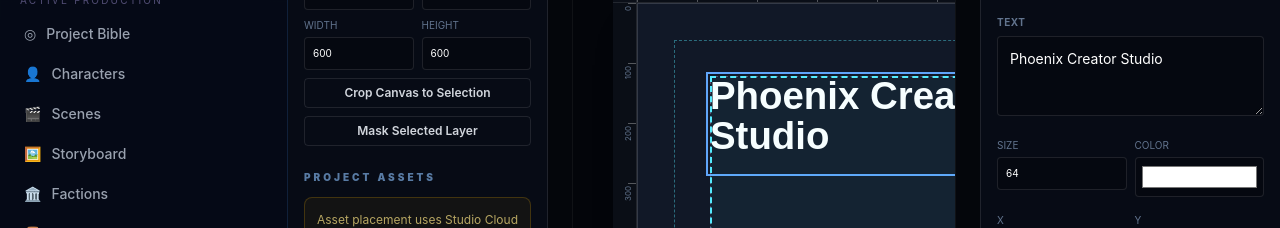
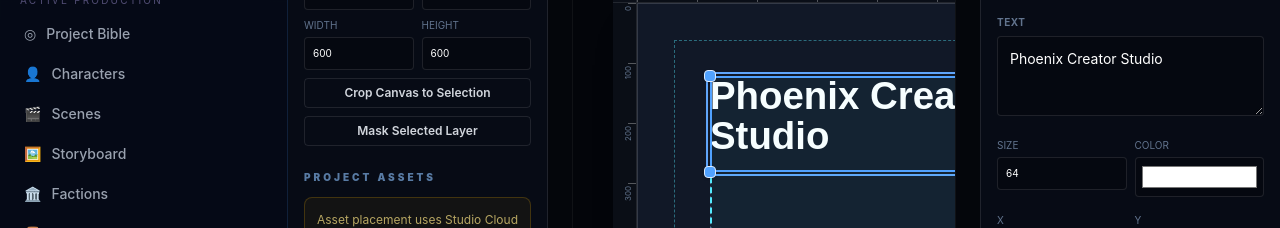
Before and after one commit to Bboy9090/SagaArchitect, a Next.js app: page /universe/1/image in a window 1280 px wide. Both pictures are taken after a click on the button "Text". Shown: the part 287-515 px from the top of the page. Built offline with nearby package versions, Linux system fonts and the light colour scheme.

Commit message:
Add direct on-canvas layer move and resize controls
* feat(media): add direct move and resize layer controls

* feat(image): enable direct layer drag and resize

* feat(design): enable direct layer drag and resize

* fix(media): use direct resize pointer handler

```diff
--- a/src/app/universe/[id]/design/page.tsx
+++ b/src/app/universe/[id]/design/page.tsx
@@ -7,6 +7,7 @@ import { Button } from '@/components/ui/Button';
 import { Spinner } from '@/components/ui/Spinner';
 import { MediaViewportToolbar } from '@/components/media/MediaViewportToolbar';
 import { MediaRulers } from '@/components/media/MediaRulers';
+import { LayerTransformControls } from '@/components/media/LayerTransformControls';
 import { useMediaViewport } from '@/hooks/use-media-viewport';
 import { getUniverseById } from '@/lib/storage';
 import { isDbMode } from '@/lib/storage-mode';
@@ -405,6 +406,18 @@ export default function DesignStudioPage({ params }: DesignStudioPageProps) {
                   </button>
                 );
               })}
+              {selected && selected.visible && (
+                <LayerTransformControls
+                  transform={selected.transform}
+                  zoom={zoom}
+                  canvasWidth={document.width}
+                  canvasHeight={document.height}
+                  locked={selected.locked}
+                  allowMove={selected.type !== 'raster'}
+                  snapValue={snapValue}
+                  onCommit={transform => patchLayer({ transform } as Partial<PhoenixMediaLayer>)}
+                />
+              )}
               </div>
             </div>
           </div>
--- a/src/app/universe/[id]/image/page.tsx
+++ b/src/app/universe/[id]/image/page.tsx
@@ -8,6 +8,7 @@ import { Spinner } from '@/components/ui/Spinner';
 import { RasterPaintCanvas } from '@/components/media/RasterPaintCanvas';
 import { MediaViewportToolbar } from '@/components/media/MediaViewportToolbar';
 import { MediaRulers } from '@/components/media/MediaRulers';
+import { LayerTransformControls } from '@/components/media/LayerTransformControls';
 import { useMediaViewport } from '@/hooks/use-media-viewport';
 import { getUniverseById } from '@/lib/storage';
 import { isDbMode } from '@/lib/storage-mode';
@@ -541,6 +542,18 @@ export default function ImageStudioPage({ params }: ImageStudioPageProps) {
                   </button>
                 );
               })}
+              {selectedLayer && selectedLayer.visible && (
+                <LayerTransformControls
+                  transform={selectedLayer.transform}
+                  zoom={scale}
+                  canvasWidth={document.width}
+                  canvasHeight={document.height}
+                  locked={selectedLayer.locked}
+                  allowMove={selectedLayer.type !== 'raster'}
+                  snapValue={snapValue}
+                  onCommit={transform => patchSelectedLayer({ transform } as Partial<PhoenixMediaLayer>)}
+                />
+              )}
                 <div
                   className="pointer-events-none absolute z-[10000] border-2 border-dashed border-cyan-300 bg-cyan-300/5"
                 style={{
--- /dev/null
+++ b/src/components/media/LayerTransformControls.tsx
@@ -0,0 +1,215 @@
+'use client';
+
+import { useEffect, useRef, useState } from 'react';
+import type { PhoenixLayerTransform } from '@/lib/media-composition';
+
+type ResizeHandle = 'nw' | 'ne' | 'sw' | 'se';
+
+interface LayerTransformControlsProps {
+  transform: PhoenixLayerTransform;
+  zoom: number;
+  canvasWidth: number;
+  canvasHeight: number;
+  locked?: boolean;
+  allowMove?: boolean;
+  snapValue: (value: number) => number;
+  onCommit: (transform: PhoenixLayerTransform) => void;
+}
+
+interface GestureState {
+  mode: 'move' | 'resize';
+  handle?: ResizeHandle;
+  pointerId: number;
+  clientX: number;
+  clientY: number;
+  start: PhoenixLayerTransform;
+}
+
+const MIN_SIZE = 12;
+
+function equalTransform(a: PhoenixLayerTransform, b: PhoenixLayerTransform): boolean {
+  return a.x === b.x && a.y === b.y && a.width === b.width && a.height === b.height && a.rotation === b.rotation;
+}
+
+export function LayerTransformControls({
+  transform,
+  zoom,
+  canvasWidth,
+  canvasHeight,
+  locked = false,
+  allowMove = true,
+  snapValue,
+  onCommit,
+}: LayerTransformControlsProps) {
+  const [draft, setDraft] = useState(transform);
+  const gesture = useRef<GestureState | null>(null);
+
+  useEffect(() => {
+    if (!gesture.current) setDraft(transform);
+  }, [transform]);
+
+  const clamp = (next: PhoenixLayerTransform): PhoenixLayerTransform => {
+    const width = Math.max(MIN_SIZE, Math.min(next.width, canvasWidth));
+    const height = Math.max(MIN_SIZE, Math.min(next.height, canvasHeight));
+    const x = Math.max(0, Math.min(next.x, canvasWidth - width));
+    const y = Math.max(0, Math.min(next.y, canvasHeight - height));
+    return { ...next, x, y, width, height };
+  };
+
+  const updateGesture = (event: React.PointerEvent<HTMLDivElement>) => {
+    const state = gesture.current;
+    if (!state || state.pointerId !== event.pointerId) return;
+    const dx = (event.clientX - state.clientX) / zoom;
+    const dy = (event.clientY - state.clientY) / zoom;
+    const start = state.start;
+
+    if (state.mode === 'move') {
+      setDraft(clamp({
+        ...start,
+        x: snapValue(start.x + dx),
+        y: snapValue(start.y + dy),
+      }));
+      return;
+    }
+
+    let x = start.x;
+    let y = start.y;
+    let width = start.width;
+    let height = start.height;
+
+    if (state.handle?.includes('e')) width = snapValue(start.width + dx);
+    if (state.handle?.includes('s')) height = snapValue(start.height + dy);
+    if (state.handle?.includes('w')) {
+      x = snapValue(start.x + dx);
+      width = snapValue(start.width - dx);
+    }
+    if (state.handle?.includes('n')) {
+      y = snapValue(start.y + dy);
+      height = snapValue(start.height - dy);
+    }
+
+    if (width < MIN_SIZE) {
+      if (state.handle?.includes('w')) x = start.x + start.width - MIN_SIZE;
+      width = MIN_SIZE;
+    }
+    if (height < MIN_SIZE) {
+      if (state.handle?.includes('n')) y = start.y + start.height - MIN_SIZE;
+      height = MIN_SIZE;
+    }
+
+    setDraft(clamp({ ...start, x, y, width, height }));
+  };
+
+  const finishGesture = (event: React.PointerEvent<HTMLDivElement>) => {
+    const state = gesture.current;
+    if (!state || state.pointerId !== event.pointerId) return;
+    const target = event.currentTarget;
+    if (target.hasPointerCapture(event.pointerId)) target.releasePointerCapture(event.pointerId);
+    gesture.current = null;
+    if (!equalTransform(draft, transform)) onCommit(draft);
+  };
+
+  const beginMove = (event: React.PointerEvent<HTMLDivElement>) => {
+    if (locked || !allowMove || event.button !== 0) return;
+    event.stopPropagation();
+    event.currentTarget.setPointerCapture(event.pointerId);
+    gesture.current = {
+      mode: 'move',
+      pointerId: event.pointerId,
+      clientX: event.clientX,
+      clientY: event.clientY,
+      start: draft,
+    };
+  };
+
+  const beginResize = (event: React.PointerEvent<HTMLDivElement>) => {
+    if (locked || event.button !== 0) return;
+    const handle = event.currentTarget.dataset.handle as ResizeHandle | undefined;
+    if (!handle) return;
+    event.stopPropagation();
+    event.currentTarget.setPointerCapture(event.pointerId);
+    gesture.current = {
+      mode: 'resize',
+      handle,
+      pointerId: event.pointerId,
+      clientX: event.clientX,
+      clientY: event.clientY,
+      start: draft,
+    };
+  };
+
+  const handleClass = 'absolute z-[10003] h-3 w-3 rounded-sm border border-blue-100 bg-blue-400 shadow-sm';
+
+  return (
+    <div
+      data-media-interactive="true"
+      className="pointer-events-none absolute z-[10002]"
+      style={{
+        left: draft.x * zoom,
+        top: draft.y * zoom,
+        width: draft.width * zoom,
+        height: draft.height * zoom,
+        transform: `rotate(${draft.rotation}deg)`,
+        transformOrigin: 'center',
+      }}
+      aria-hidden="true"
+    >
+      <div className="pointer-events-none absolute inset-0 border-2 border-blue-400" />
+      {allowMove && !locked && (
+        <div
+          data-media-interactive="true"
+          className="pointer-events-auto absolute inset-2 cursor-move bg-transparent"
+          onPointerDown={beginMove}
+          onPointerMove={updateGesture}
+          onPointerUp={finishGesture}
+          onPointerCancel={finishGesture}
+        />
+      )}
+      {!locked && (
+        <>
+          <div
+            data-media-interactive="true"
+            className={`${handleClass} -left-1.5 -top-1.5 cursor-nwse-resize`}
+            data-handle="nw"
+            onPointerDown={beginResize}
+            onPointerMove={updateGesture}
+            onPointerUp={finishGesture}
+            onPointerCancel={finishGesture}
+          />
+          <div
+            data-media-interactive="true"
+            className={`${handleClass} -right-1.5 -top-1.5 cursor-nesw-resize`}
+            data-handle="ne"
+            onPointerDown={beginResize}
+            onPointerMove={updateGesture}
+            onPointerUp={finishGesture}
+            onPointerCancel={finishGesture}
+          />
+          <div
+            data-media-interactive="true"
+            className={`${handleClass} -bottom-1.5 -left-1.5 cursor-nesw-resize`}
+            data-handle="sw"
+            onPointerDown={beginResize}
+            onPointerMove={updateGesture}
+            onPointerUp={finishGesture}
+            onPointerCancel={finishGesture}
+          />
+          <div
+            data-media-interactive="true"
+            className={`${handleClass} -bottom-1.5 -right-1.5 cursor-nwse-resize`}
+            data-handle="se"
+            onPointerDown={beginResize}
+            onPointerMove={updateGesture}
+            onPointerUp={finishGesture}
+            onPointerCancel={finishGesture}
+          />
+        </>
+      )}
+      {locked && (
+        <div className="absolute -top-6 left-0 rounded bg-slate-900/90 px-2 py-1 text-[9px] font-bold uppercase tracking-wider text-slate-400">
+          Locked
+        </div>
+      )}
+    </div>
+  );
+}
```
